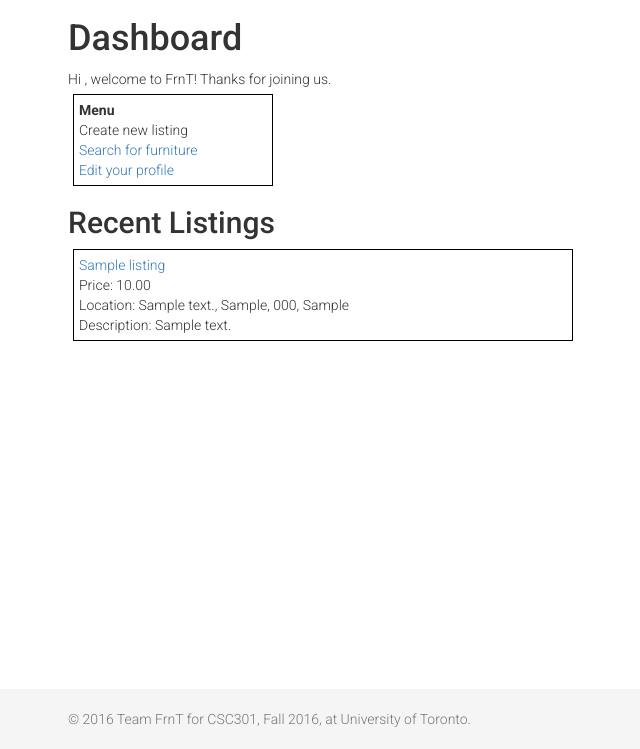
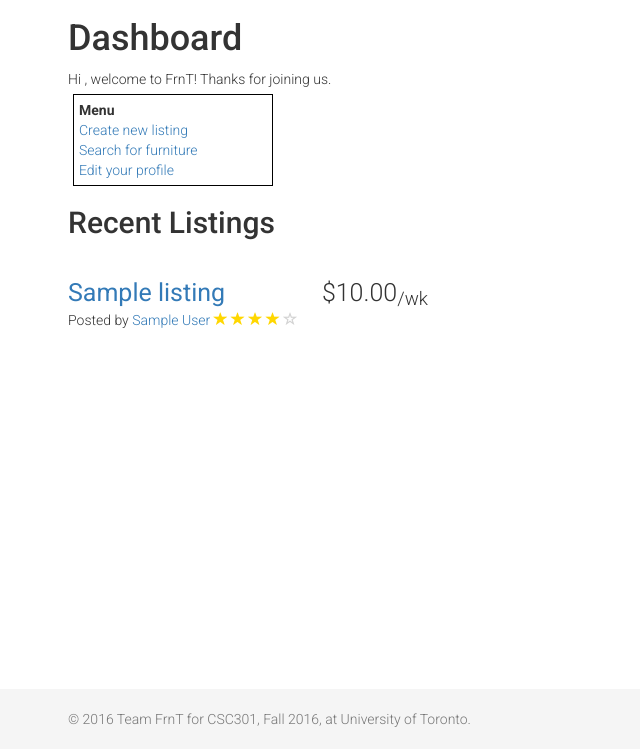
Before and after one commit to xofaye/frnt, a Django app: page /dashboard/ in a window 1280 px wide. Shown: the part 51-800 px from the top of the page, without its empty margins (2-642 px from the left). Run offline with Django 3.2, Linux system fonts and the light colour scheme; tables that the repository leaves empty hold one stand-in row (Sample ...); some libraries are stand-ins or nearby versions.

Commit message:
Added new listing view to dashboard and create posting link

```diff
--- a/Backend/frnt/main/templates/dashboard.html
+++ b/Backend/frnt/main/templates/dashboard.html
@@ -1,7 +1,34 @@
 {% extends "default_layout.html" %}
 
 {% block head %}
-  <!-- Put anything you want between the <head></head> here -->
+<style>
+.listing-item {
+  height: 375px;
+  padding: 15px;
+}
+
+.listing-image {
+  width: 100%;
+  height: 280px;
+  background-position: center center;
+  background-size: cover;
+  background-repeat: no-repeat;
+  border-radius: 3px;
+  background-clip: content-box;
+}
+
+.listing-header {
+  padding-top: 10px;
+}
+
+.glyphicon-star {
+  color: gold;
+}
+
+.glyphicon-star-empty {
+  color: lightgray;
+}
+</style>
 {% endblock %}
 
 {% block title %}Dashboard | FrnT{% endblock %}
@@ -13,21 +40,48 @@ Hi {{ request.user.first_name }}, welcome to FrnT! Thanks for joining us. <br>
 
 <div style="border:1px solid black; width:200px; padding:5px; margin:5px">
 <b>Menu</b><br>
-Create new listing <br>
-<a href="/search">Search for furniture</a> <br>
+<a href="/listing/add">Create new listing</a><br>
+<a href="/search">Search for furniture</a><br>
 <a href="/profile/edit">Edit your profile</a>
 </div>
 
 <h2>Recent Listings</h2>
 {% if listings %}
-{% for listing in listings %}
-<div style="border:1px solid black; width:500px; margin:5px; padding: 5px">
-<a href="{{ listing.get_url }}">{{ listing.title }}</a><br>
-Price: {{ listing.price}}<br>
-Location: {{ listing.location }}<br>
-Description: {{ listing.description }}
-</div>
-{% endfor %}
+<div class="grid row">
+    {% for listing in listings %}
+    {% url 'listing/{{listing.id}}' as the_url %}
+    <div class="listing-item col-md-4">
+      <div class="row">
+        <div class="col-md-12">
+          <a href="{{ listing.get_url }}">
+            {% if listing.picture %}
+            <div class="listing-image" style="background-image: url({{ listing.pictures.all.0.url }})"></div>
+            {% endif %}
+          </a>
+        </div>
+      </div>
+      <div class="row listing-header">
+        <div class="col-md-7">
+          <a href="{{ listing.get_url }}" style="display: block; font-size: 2.5rem; font-weight: 400;">{{ listing.title }}</a>
+        </div>
+        <div class="row-md-5" style="text-align: right; padding-right: 15px;">
+          <span style="font-size: 2.5rem;">${{ listing.price }}<sub>/wk</sub></span>
+        </div>
+      </div>
+      <div class="row">
+        <div class="col-md-12">
+          Posted by <a href="/{{listing.user.user.username}}">{{ listing.user.user.first_name }} {{listing.user.user.last_name}}</a>
+          {% for i in listing.user.get_rating_range %}
+            <span class="glyphicon glyphicon-star" aria-hidden="true"></span>
+          {% endfor %}
+          {% for i in listing.user.get_antirating_range %}
+            <span class="glyphicon glyphicon-star-empty" aria-hidden="true"></span>
+          {% endfor %}
+        </div>
+      </div>
+    </div>
+    {% endfor %}
+  </div>
 {% else %}
 No recent listings
 {% endif %}
```
